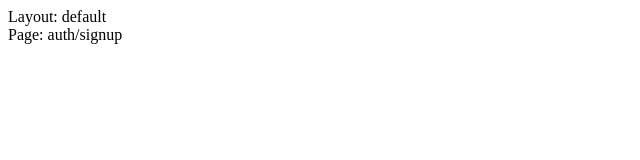
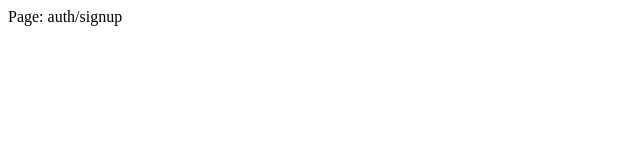
Before and after one commit to JosiaAlmeida/creditfit-front, a Nuxt app: page /auth/signup in a window 1280 px wide. Shown: the top 160 px of the page, without its empty margins (0-640 px from the left). Built offline with nearby package versions, Linux system fonts and the light colour scheme.

Commit message:
style: configurando sass

```diff
--- a/layouts/auth.vue
+++ b/layouts/auth.vue
@@ -2,7 +2,6 @@
 
 <template>
   <div>
-    Layout: auth
     <slot />
   </div>
 </template>
--- a/pages/auth/signin.vue
+++ b/pages/auth/signin.vue
@@ -1,9 +1,11 @@
-<script lang="ts" setup></script>
+<script lang="ts" setup>
+definePageMeta({
+  layout: "auth",
+});
+</script>
 
 <template>
-  <div>
-    Page: auth/signin
-  </div>
+  <div>Page: auth/signin</div>
 </template>
 
 <style scoped></style>
--- a/pages/auth/signup.vue
+++ b/pages/auth/signup.vue
@@ -1,9 +1,11 @@
-<script lang="ts" setup></script>
+<script lang="ts" setup>
+definePageMeta({
+  layout: "auth",
+});
+</script>
 
 <template>
-  <div>
-    Page: auth/signup
-  </div>
+  <div>Page: auth/signup</div>
 </template>
 
 <style scoped></style>
--- /dev/null
+++ b/public/assets/sass/variables.scss
@@ -0,0 +1,4 @@
+$primary-color: #057D88;
+$secondary-color: #FFE5D5;
+$secondary-color-2: #E66900;
+$secondary-color-3: #FFD899;
```
Also changed, not shown: public/img/logo.png (added).
